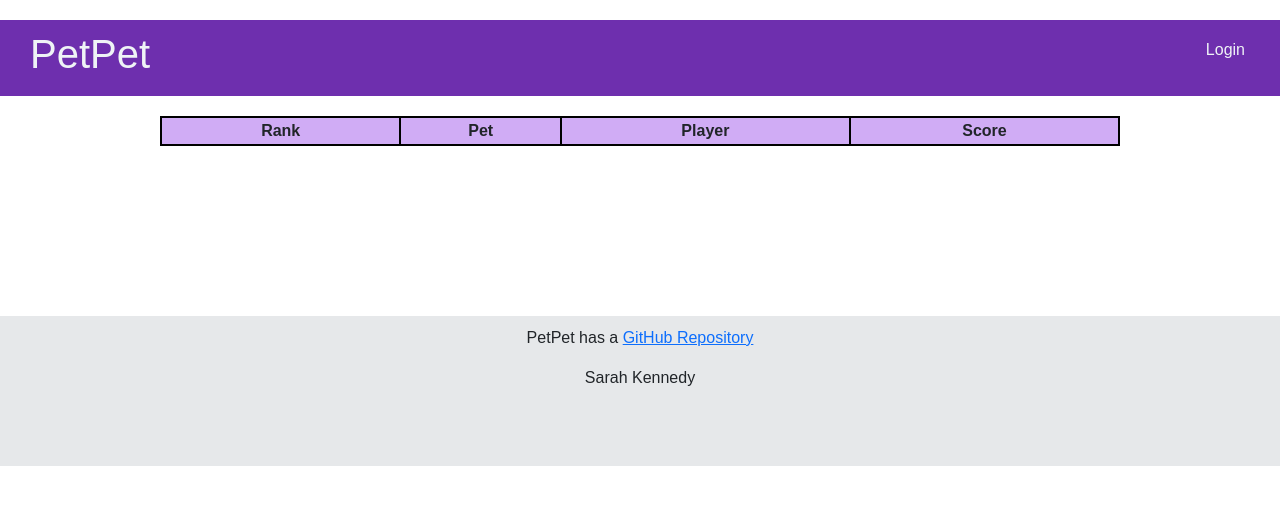
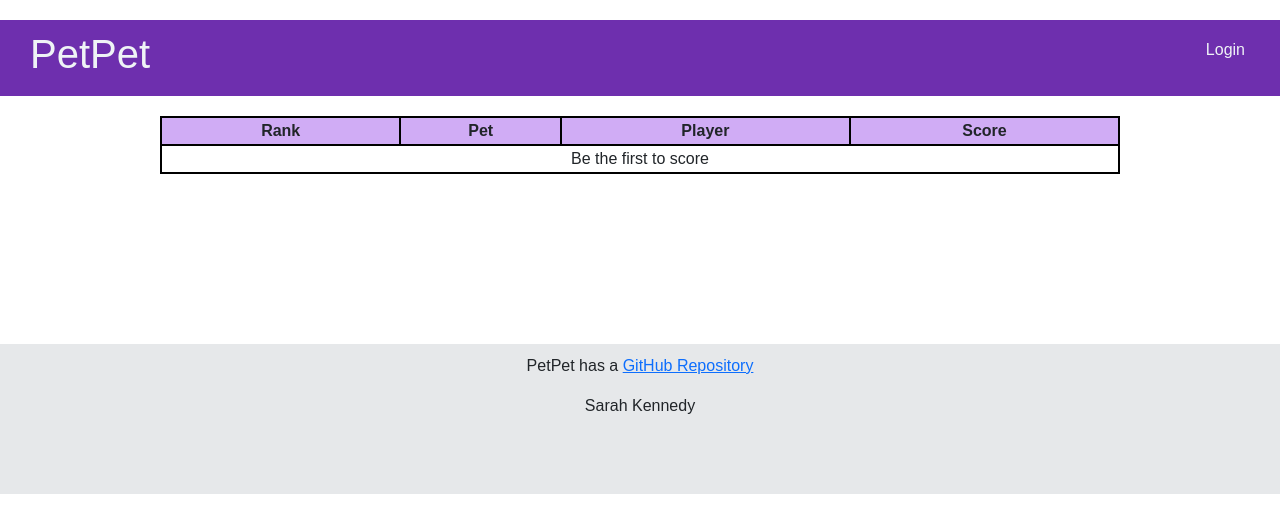
Before and after one commit to StargazerSwing955/260startup, a React (Vite) app: page /leaderboard in a window 1280 px wide. Shown: the top 532 px of the page. Built offline with nearby package versions, Linux system fonts and the light colour scheme; a web font is replaced by a local one.

Commit message:
added simon's stuff for scoreboard

```diff
--- a/src/app.jsx
+++ b/src/app.jsx
@@ -2,7 +2,7 @@ import React from 'react';
 import 'bootstrap/dist/css/bootstrap.min.css';
 import './styles.css';
 
-import { BrowserRouter, NavLink, Route, Routes, useNavigate } from 'react-router-dom';
+import { BrowserRouter, NavLink, Route, Routes } from 'react-router-dom';
 import { Login } from './login/login';
 import { Play } from './play/play';
 import { Leaderboard } from './leaderboard/leader';
--- a/src/leaderboard/leader.jsx
+++ b/src/leaderboard/leader.jsx
@@ -6,9 +6,37 @@ import React from 'react';
 export function Leaderboard({user, petState, score, setScore}) {
 
     const [leaderboard,setLeader] = React.useState([]);
+    //each row should be {index+1, icon, username, score}
 
-    //need a function that appends pet icon, username, and score to leaderboard array
+    //need a function that appends rows to array and sorts by score
 
+  // copied from simon
+    React.useEffect(() => {
+    const scoresText = localStorage.getItem('leaderboard');
+    if (scoresText) {
+      setLeader(JSON.parse(scoresText));
+    }
+  }, []);
+
+  const scoreRows = [];
+  if (leaderboard.length) {
+    for (const [i, leaderboardEntry] of leaderboard.entries()) {
+      scoreRows.push(
+        <tr key={i}>
+          <td>{i}</td>
+          <td>{leaderboardEntry.petState.icon}</td>
+          <td>{leaderboardEntry.user.username}</td>
+          <td>{leaderboardEntry.score}</td>
+        </tr>
+      );
+    }
+  } else {
+    scoreRows.push(
+      <tr key='0'>
+        <td colSpan='4'>Be the first to score</td>
+      </tr>
+    );
+  }
 
   return (
      <main>
@@ -24,7 +52,8 @@ export function Leaderboard({user, petState, score, setScore}) {
                 <th>Score</th>
             </tr>
             </thead>
-
+             <tbody id='scores'>{scoreRows}</tbody>
+             {console.log(scoreRows)}
 
             {/* filler */}
             {/* <tbody>
```
